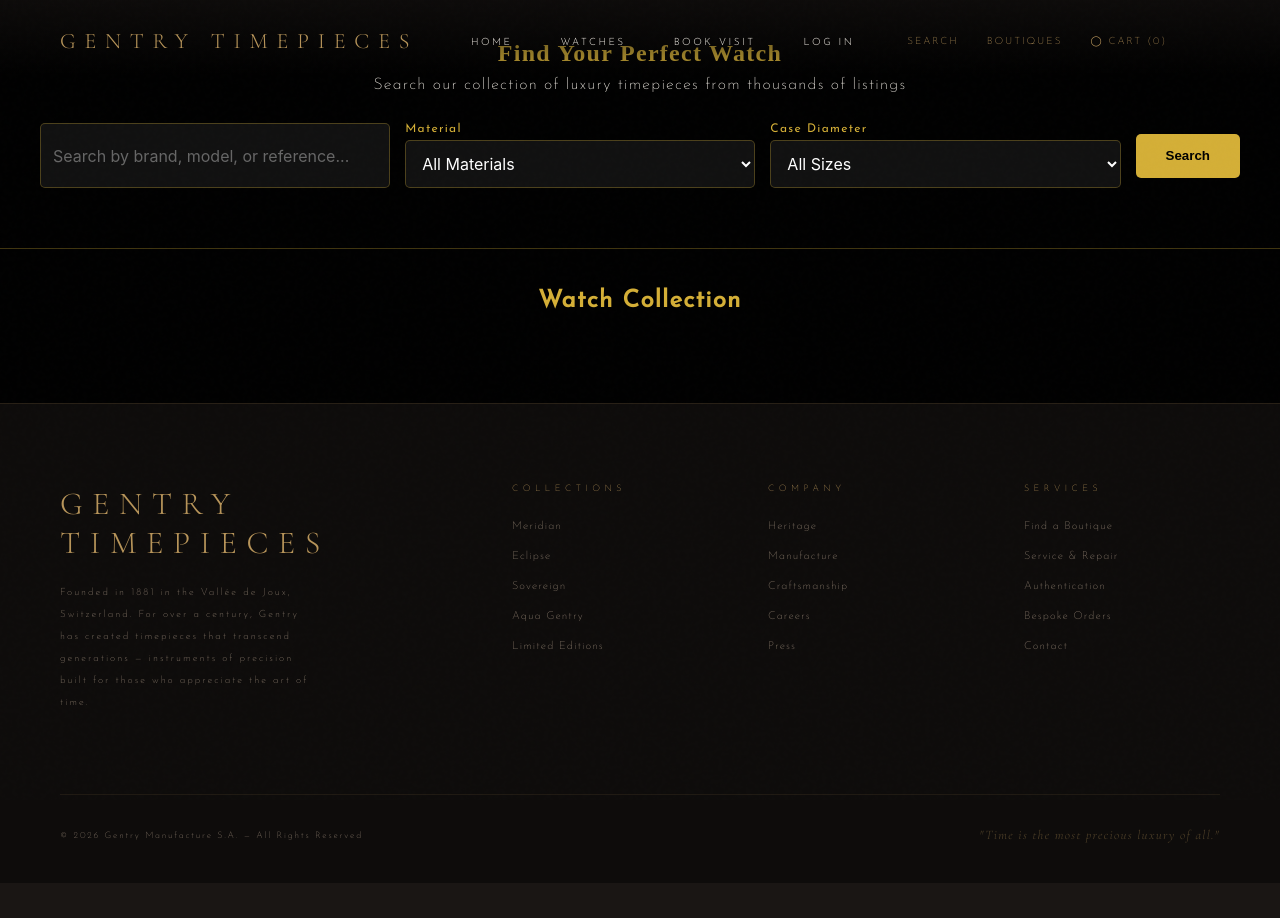
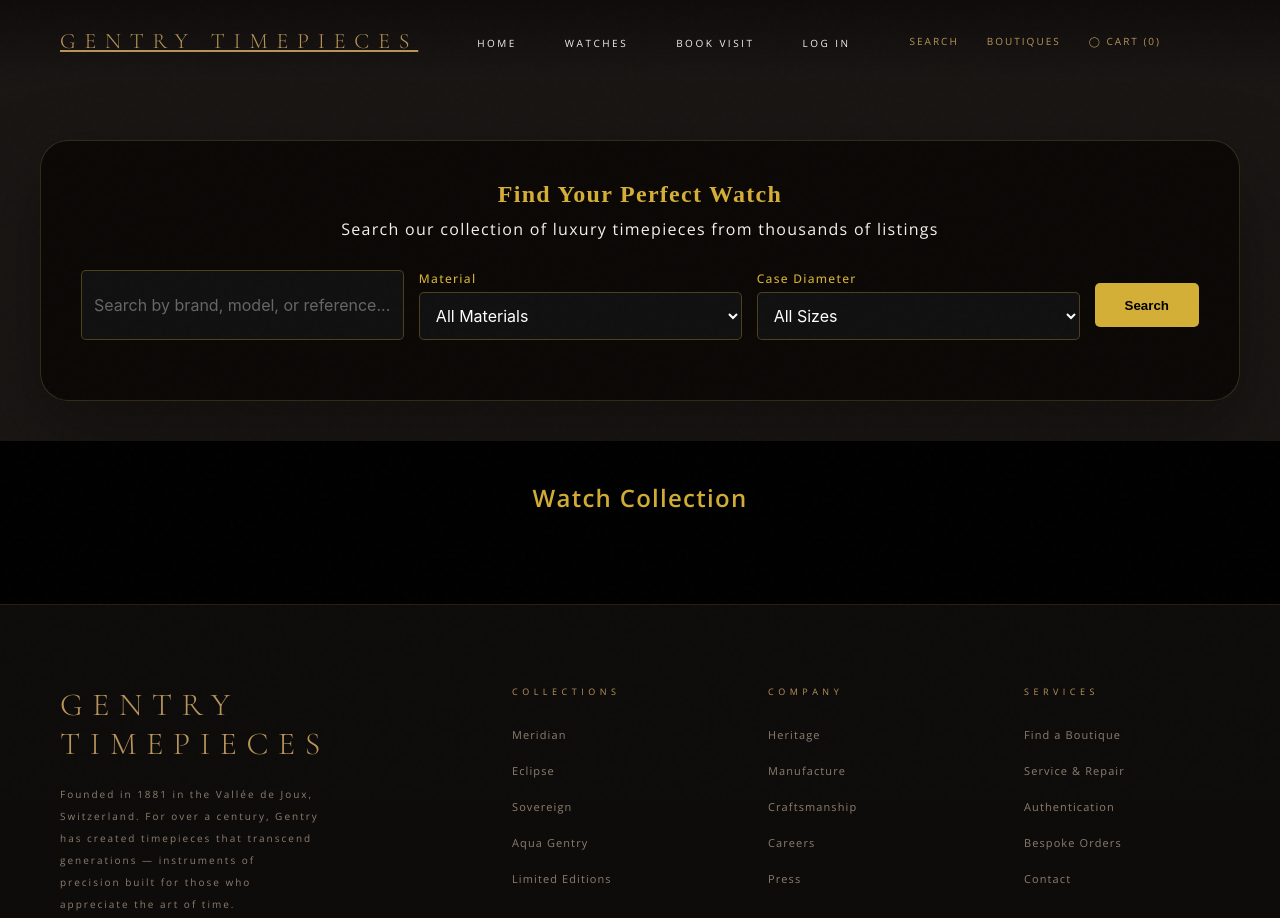
Before and after one commit to CedrickLibao/gentry-timepieces, a plain HTML site: page watches/index.html in a window 1280 px wide. Shown: the top 918 px of the page. Before the commit the page ends 883 px from the top, so only its background shows below. Drawn offline with nearby package versions, Linux system fonts and the light colour scheme.

Commit message:
feat: Update font styles and improve navigation links for consistency
Co-authored-by: Copilot <copilot@github.com>

```diff
--- a/css/luxury-style.css
+++ b/css/luxury-style.css
@@ -18,8 +18,8 @@ html { scroll-behavior: smooth; }
 body {
   background: var(--charcoal);
   color: var(--cream);
-  font-family: 'Josefin Sans', sans-serif;
-  font-weight: 200;
+  font-family: 'Open Sans', 'Josefin Sans', sans-serif;
+  font-weight: 400;
   letter-spacing: 0.08em;
   overflow-x: hidden;
   cursor: crosshair;
--- a/includes/header.html
+++ b/includes/header.html
@@ -1,6 +1,6 @@
 <header>
   <nav id="main-nav">
-    <div class="nav-logo">Gentry Timepieces</div>
+    <a class="nav-logo" href="home/index.html">Gentry Timepieces</a>
     <ul class="nav-links">
       <li><a href="home/index.html">Home</a></li>
       <li><a href="watches/index.html">Watches</a></li>
--- a/js/component-loader.js
+++ b/js/component-loader.js
@@ -57,11 +57,12 @@ function fixNavigationLinks() {
 
   // Map of link text to correct paths relative to root
   const pathMap = {
-    'Home': `${basePath}home/index.html`,
-    'Watches': `${basePath}watches/index.html`,
-    'Book Visit': `${basePath}book-visit/index.html`,
-    'Login': `${basePath}login/index.html`,
-    'Log In': `${basePath}login/index.html`
+    'Home': '/home/index.html',
+    'Watches': '/watches/index.html',
+    'Book Visit': '/book-visit/index.html',
+    'Login': '/login/index.html',
+    'Log In': '/login/index.html',
+    'Gentry Timepieces': '/home/index.html'
   };
 
   navLinks.forEach(link => {
--- a/watches/index.html
+++ b/watches/index.html
@@ -4,7 +4,7 @@
   <meta charset="UTF-8">
   <meta name="viewport" content="width=device-width, initial-scale=1.0">
   <title>Our Watch Collection - Gentry Timepieces</title>
-  <link href="https://fonts.googleapis.com/css2?family=Cormorant+Garamond:ital,wght@0,300;0,400;0,600;1,300;1,400&family=Josefin+Sans:wght@100;200;300;400&display=swap" rel="stylesheet">
+  <link href="https://fonts.googleapis.com/css2?family=Cormorant+Garamond:ital,wght@0,300;0,400;0,600;1,300;1,400&family=Josefin+Sans:wght@100;200;300;400&display=swap&family=Open+Sans:wght@300;400;500;600&display=swap" rel="stylesheet">
   <link rel="stylesheet" href="../css/luxury-style.css">
   <script src="../js/watch-image-generator.js" defer></script>
   <script src="../js/watches-api.js" defer></script>
@@ -12,14 +12,20 @@
   <script src="../js/component-loader.js" defer></script>
   <style>
     .search-section {
-      background: #000;
-      padding: 40px 20px;
-      border-bottom: 1px solid rgba(212, 175, 55, 0.3);
+      padding: 140px 20px 40px;
+      background: transparent;
+      position: relative;
+      z-index: 1;
     }
 
     .search-container {
       max-width: 1200px;
       margin: 0 auto;
+      padding: 40px;
+      background: rgba(10, 8, 6, 0.92);
+      border: 1px solid rgba(184, 149, 90, 0.24);
+      border-radius: 28px;
+      box-shadow: 0 30px 80px rgba(0, 0, 0, 0.35);
     }
 
     .search-title {
```
Also changed, not shown: book-visit/index.html (+1 -1 lines), home/index.html (+1 -1 lines), login/index.html (+1 -1 lines).
